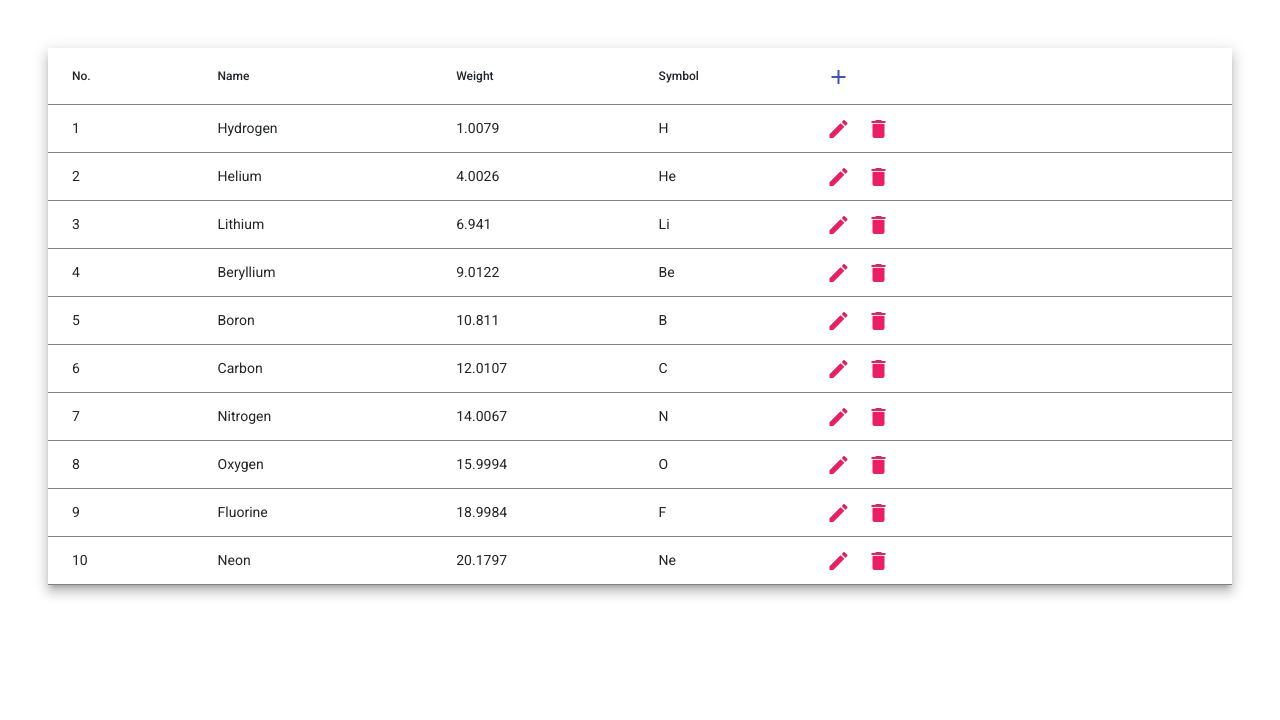
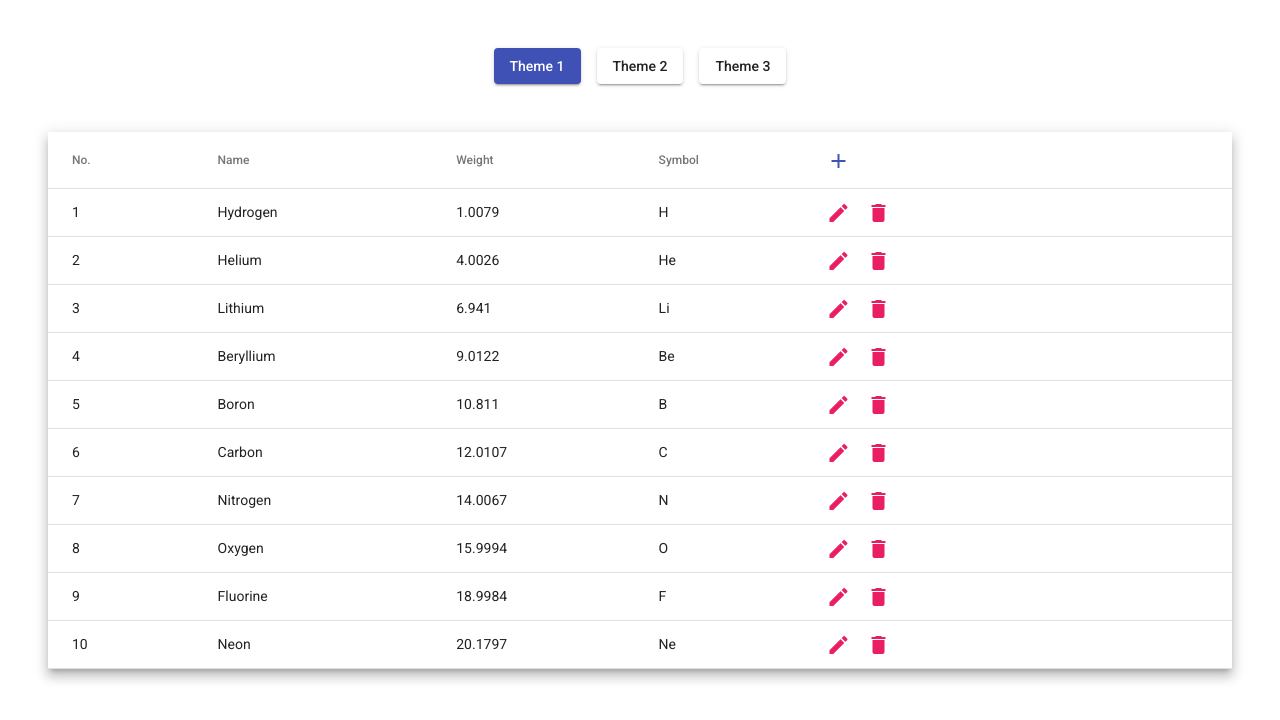
Before and after one commit to w4web/reactiveForm, an Angular app: page /mat-crud in a window 1280 px wide. Shown: the top 720 px of the page. Built offline with nearby package versions, Linux system fonts and the light colour scheme.

Commit message:
Theme switcher..

```diff
--- a/src/app/mat-crud/todo.component.html
+++ b/src/app/mat-crud/todo.component.html
@@ -1,3 +1,29 @@
+<div class="my-wrapper" [class]="theme">
+
+  <div class="example-button-row mt-5 text-center">
+    <button
+      mat-raised-button
+      (click)="changeTheme('')"
+      class="mx-2"
+      [color]="theme == '' ? 'primary' : ''">
+      Theme 1
+    </button>
+    <button
+      mat-raised-button
+      (click)="changeTheme('theme2')"
+      class="mx-2"
+      [color]="theme == 'theme2' ? 'primary' : ''">
+      Theme 2
+    </button>
+    <button
+      mat-raised-button
+      (click)="changeTheme('theme3')"
+      class="mx-2"
+      [color]="theme == 'theme3' ? 'primary' : ''">
+      Theme 3
+    </button>
+  </div>
+
   <div class="p-5">
     <table mat-table [dataSource]="dataSource" class="mat-elevation-z8">
 
@@ -50,4 +76,7 @@
       <tr mat-header-row *matHeaderRowDef="displayedColumns"></tr>
       <tr mat-row *matRowDef="let row; columns: displayedColumns;"></tr>
     </table>
+
   </div>
+
+</div>
--- a/src/app/mat-crud/todo.component.ts
+++ b/src/app/mat-crud/todo.component.ts
@@ -33,6 +33,8 @@ export class TodoComponent implements OnInit {
   displayedColumns: string[] = ['position', 'name', 'weight', 'symbol', 'actions'];
   dataSource = ELEMENT_DATA;
 
+  theme = '';
+
   constructor(public dialog: MatDialog) { }
 
   ngOnInit(): void {
@@ -50,4 +52,10 @@ export class TodoComponent implements OnInit {
     });
   }
 
+  // Change theme
+
+  changeTheme(val:string) {
+    this.theme = val;
+  }
+
 }
--- a/src/themes.scss
+++ b/src/themes.scss
@@ -46,19 +46,16 @@ $theme3: mat.define-light-theme((
 
 // Theme 1 (default)
 
-@include mat.core-color($theme1);
-@include mat.button-color($theme1);
+@include mat.all-component-themes($theme1);
 
 // Theme 2
 
 .theme2 {
-  @include mat.core-theme($theme2);
-  @include mat.button-theme($theme2);
+  @include mat.all-component-themes($theme2);
 }
 
 // Theme 3
 
 .theme3 {
-  @include mat.core-theme($theme3);
-  @include mat.button-theme($theme3);
+  @include mat.all-component-themes($theme3);
 }
```
Lines whose indentation alone changed are shown as unchanged.
